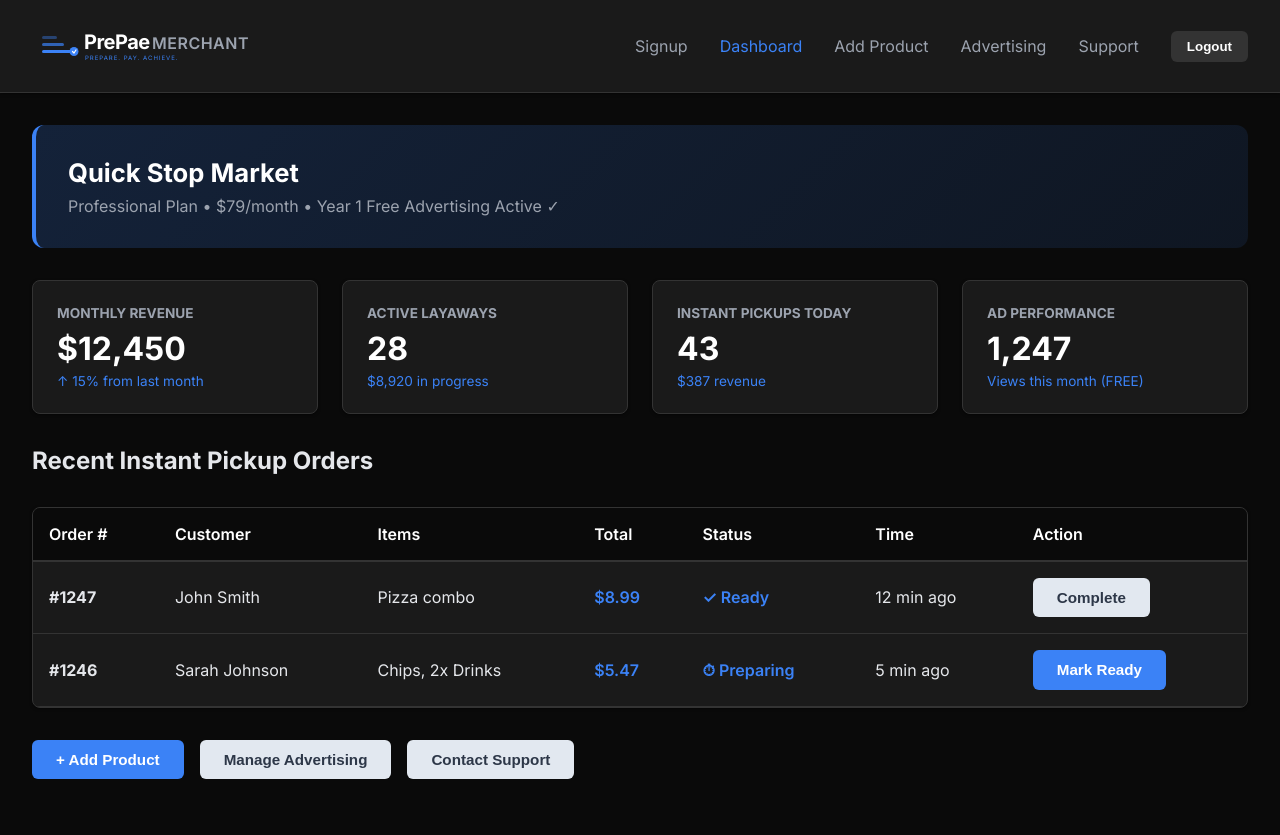
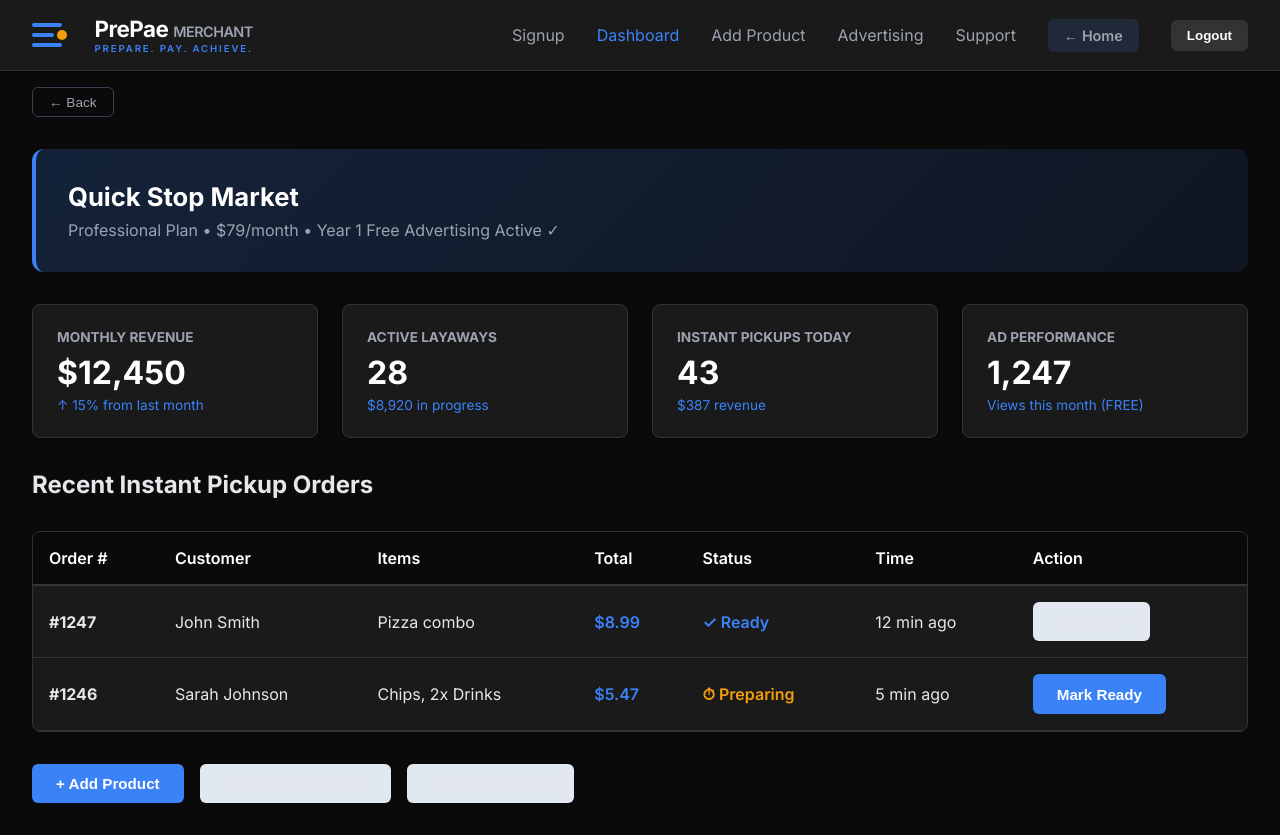
Before and after one commit to aqayali8-ui/prepae-frontend, a plain HTML site: page merchant.html in a window 1280 px wide. Both pictures are taken after a click on the link "Dashboard". Before the commit the page ends 811 px from the top, so only its background shows below. Drawn offline with Linux system fonts and the light colour scheme.

Commit message:
Fix logo, dark card panels, back buttons, home link

```diff
--- a/merchant.html
+++ b/merchant.html
@@ -24,7 +24,7 @@
         .btn { padding: 0.7rem 1.5rem; border-radius: 6px; border: none; cursor: pointer; font-weight: 600; transition: all 0.3s; font-size: 0.95rem; }
         .btn-primary { background: #3b82f6; color: white; }
         .btn-primary:hover { background: #2563eb; transform: translateY(-2px); box-shadow: 0 4px 12px rgba(59,130,246,0.4); }
-        .btn-secondary { background: #e2e8f0; color: #2d3748; }
+        .btn-secondary { background: #e2e8f0; color: #e5e7eb; }
         .btn-secondary:hover { background: #cbd5e0; }
         .btn-success { background: #3b82f6; color: white; }
         .btn-danger { background: #ef4444; color: white; }
@@ -52,7 +52,7 @@
         .form-group input:focus, .form-group select:focus, .form-group textarea:focus { outline: none; border-color: #3b82f6; box-shadow: 0 0 0 3px rgba(59,130,246,0.1); }
         .form-grid { display: grid; grid-template-columns: repeat(auto-fit, minmax(250px, 1fr)); gap: 1rem; }
         .form-hint { font-size: 0.85rem; color: #9ca3af; margin-top: 0.5rem; }
-        .info-box { background: rgba(59,130,246,0.1); border-left: 4px solid #3b82f6; border-radius: 6px; padding: 1rem; margin: 1rem 0; color: #93c5fd; }
+        .info-box { background: rgba(59,130,246,0.1); border-left: 4px solid #f59e0b; border-radius: 6px; padding: 1rem; margin: 1rem 0; color: #fbbf24; }
         .success-box { background: rgba(59,130,246,0.1); border-left: 4px solid #3b82f6; border-radius: 6px; padding: 1rem; margin: 1rem 0; color: #60a5fa; }
         .table-container { background: #1a1a1a; border: 1px solid #333; border-radius: 8px; overflow-x: auto; margin: 2rem 0; box-shadow: 0 1px 3px rgba(0,0,0,0.5); }
         .table { width: 100%; border-collapse: collapse; }
@@ -82,29 +82,20 @@
 <body>
     <header class="header">
         <div class="header-content">
-            <svg width="240" height="60" viewBox="0 0 240 60" xmlns="http://www.w3.org/2000/svg">
-              <rect x="10" y="20" width="15" height="3" rx="1.5" fill="#3b82f6" opacity="0.4"/>
-              <rect x="10" y="27" width="22" height="3" rx="1.5" fill="#3b82f6" opacity="0.7"/>
-              <rect x="10" y="34" width="30" height="3" rx="1.5" fill="url(#goldGrad2)"/>
-              <circle cx="42" cy="35.5" r="4.5" fill="#3b82f6"/>
-              <path d="M 40.5 35.5 L 42 37 L 44 34" stroke="white" stroke-width="1.2" fill="none" stroke-linecap="round" stroke-linejoin="round"/>
-              <defs>
-                <linearGradient id="goldGrad2" x1="0%" y1="0%" x2="100%" y2="0%">
-                  <stop offset="0%" style="stop-color:#3b82f6;stop-opacity:1" />
-                  <stop offset="100%" style="stop-color:#3b82f6;stop-opacity:1" />
-                </linearGradient>
-              </defs>
-              <text x="52" y="33" font-family="Inter, sans-serif" font-size="20" font-weight="700" fill="#ffffff" letter-spacing="-0.5">PrePae</text>
-              <text x="120" y="33" font-family="Inter, sans-serif" font-size="16" font-weight="600" fill="#9ca3af" letter-spacing="0.5">MERCHANT</text>
-              <text x="53" y="44" font-family="Inter, sans-serif" font-size="6" font-weight="500" fill="#3b82f6" letter-spacing="1">PREPARE. PAY. ACHIEVE.</text>
-            </svg>
+            <div style="display:flex;align-items:center;gap:0.9rem;text-decoration:none;">
+              <svg width="48" height="32" viewBox="0 0 48 32" fill="none" xmlns="http://www.w3.org/2000/svg"><rect x="0" y="4" width="30" height="4" rx="2" fill="#3b82f6"/><rect x="0" y="14" width="22" height="4" rx="2" fill="#3b82f6"/><circle cx="30" cy="16" r="5" fill="#f59e0b"/><rect x="0" y="24" width="30" height="4" rx="2" fill="#3b82f6"/></svg>
+              <div style="line-height:1.2;">
+                <div style="font-size:1.4rem;font-weight:800;color:#fff;letter-spacing:-0.5px;">PrePae <span style="font-size:0.9rem;font-weight:600;color:#9ca3af;">MERCHANT</span></div>
+                <div style="font-size:0.6rem;color:#3b82f6;letter-spacing:0.2em;font-weight:600;">PREPARE. PAY. ACHIEVE.</div>
+              </div>
+            </div>
             <nav class="nav">
                 <a onclick="showPage('signup')" class="active">Signup</a>
                 <a onclick="showPage('dashboard')">Dashboard</a>
                 <a onclick="showPage('products')">Add Product</a>
                 <a onclick="showPage('advertising')">Advertising</a>
                 <a onclick="showPage('support')">Support</a>
-                <button class="logout-btn" onclick="logout()">Logout</button>
+                <a href="index.html" style="background:#1f2937;color:#9ca3af;padding:0.5rem 1rem;border-radius:6px;text-decoration:none;font-weight:600;font-size:0.9rem;">← Home</a> <button class="logout-btn" onclick="logout()">Logout</button>
             </nav>
         </div>
     </header>
@@ -173,7 +164,7 @@
                         <li>✓ 24/7 phone support</li>
                         <li>✓ Multi-location support</li>
                         <li>✓ API access</li>
-                        <li><strong style="color: #3b82f6;">✓ Advertising INCLUDED (forever)</strong></li>
+                        <li><strong style="color: #f59e0b;">✓ Advertising INCLUDED (forever)</strong></li>
                     </ul>
                     <button class="btn btn-primary" onclick="selectPlan('Enterprise', 199)" style="width: 100%;">Select Enterprise</button>
                 </div>
@@ -182,7 +173,7 @@
             <div id="applicationForm" style="display: none; margin-top: 3rem;">
                 <h2 style="font-size: 1.6rem; margin-bottom: 1rem;">Complete Your Application</h2>
 
-                <div style="background: white; padding: 2rem; border-radius: 12px; border: 1px solid #e2e8f0; box-shadow: 0 1px 3px rgba(0,0,0,0.1);">
+                <div style="background: #111827; padding: 2rem; border-radius: 12px; border: 1px solid #374151; box-shadow: 0 1px 3px rgba(0,0,0,0.5);">
                     <div class="success-box">
                         Selected Plan: <strong id="selectedPlan">-</strong> at <strong id="selectedPrice">$-</strong>/month<br>
                         <span style="color: #3b82f6; font-weight: 600;">✓ Year 1 Free Advertising Included</span>
@@ -246,7 +237,7 @@
                         </div>
                     </div>
 
-                    <h3 style="font-size: 1.3rem; margin: 2rem 0 1rem; color: #1a202c;">Product Upload Service (Optional)</h3>
+                    <h3 style="font-size: 1.3rem; margin: 2rem 0 1rem; color: #f1f5f9;">Product Upload Service (Optional)</h3>
 
                     <div class="form-group">
                         <label>How many products do you need uploaded?</label>
@@ -282,7 +273,7 @@
                                 </div>
                                 <div style="margin-top: 1rem;">
                                     <label style="font-size: 0.9rem; font-weight: 600; display: block; margin-bottom: 0.5rem;">Payoff duration:</label>
-                                    <select id="splitDuration" style="width: 100%; padding: 0.7rem; border: 1px solid #cbd5e0; border-radius: 6px;" onchange="updateSplitCalc()">
+                                    <select id="splitDuration" style="width: 100%; padding: 0.7rem; border: 1px solid #374151; border-radius: 6px;" onchange="updateSplitCalc()">
                                         <option value="3">3 months (+$42/mo)</option>
                                         <option value="6" selected>6 months (+$21/mo) - Recommended</option>
                                         <option value="12">12 months (+$10/mo) - Easiest</option>
@@ -308,7 +299,7 @@
     </div>
 
     <!-- DASHBOARD PAGE -->
-    <div id="dashboard" class="page">
+    <div id="dashboard" class="page"><div class="container" style="padding-bottom:0;padding-top:1rem;"><button onclick="showPageDirect('signup')" style="background:none;border:1px solid #374151;color:#9ca3af;padding:0.4rem 1rem;border-radius:6px;cursor:pointer;font-size:0.85rem;">← Back</button></div>
         <div class="container">
             <div class="merchant-banner">
                 <h2>Quick Stop Market</h2>
@@ -368,7 +359,7 @@
                             <td>Sarah Johnson</td>
                             <td>Chips, 2x Drinks</td>
                             <td style="color: #3b82f6; font-weight: 600;">$5.47</td>
-                            <td><span style="color: #3b82f6; font-weight: 600;">⏱ Preparing</span></td>
+                            <td><span style="color: #f59e0b; font-weight: 600;">⏱ Preparing</span></td>
                             <td>5 min ago</td>
                             <td><button class="btn btn-primary" onclick="markReady(this)">Mark Ready</button></td>
                         </tr>
@@ -385,12 +376,12 @@
     </div>
 
     <!-- ADD PRODUCT PAGE -->
-    <div id="products" class="page">
+    <div id="products" class="page"><div class="container" style="padding-bottom:0;padding-top:1rem;"><button onclick="showPageDirect('dashboard')" style="background:none;border:1px solid #374151;color:#9ca3af;padding:0.4rem 1rem;border-radius:6px;cursor:pointer;font-size:0.85rem;">← Back</button></div>
         <div class="container">
             <h1>Add Product</h1>
             <p class="subtitle">Add products for layaway or instant pickup</p>
 
-            <div style="background: white; padding: 2rem; border-radius: 12px; border: 1px solid #e2e8f0; box-shadow: 0 1px 3px rgba(0,0,0,0.1);">
+            <div style="background: #111827; padding: 2rem; border-radius: 12px; border: 1px solid #374151; box-shadow: 0 1px 3px rgba(0,0,0,0.5);">
 
                 <div class="form-group">
                     <label>Product Image *</label>
@@ -450,12 +441,12 @@
     </div>
 
     <!-- ADVERTISING PAGE -->
-    <div id="advertising" class="page">
+    <div id="advertising" class="page"><div class="container" style="padding-bottom:0;padding-top:1rem;"><button onclick="showPageDirect('dashboard')" style="background:none;border:1px solid #374151;color:#9ca3af;padding:0.4rem 1rem;border-radius:6px;cursor:pointer;font-size:0.85rem;">← Back</button></div>
         <div class="container">
             <h1>Advertising Tools <span class="badge-free" style="margin-left: 1rem;">YEAR 1 FREE</span></h1>
             <p class="subtitle">Promote your products and reach more customers</p>
 
-            <div style="background: white; padding: 2rem; border-radius: 12px; border: 1px solid #e2e8f0; box-shadow: 0 1px 3px rgba(0,0,0,0.1);">
+            <div style="background: #111827; padding: 2rem; border-radius: 12px; border: 1px solid #374151; box-shadow: 0 1px 3px rgba(0,0,0,0.5);">
 
                 <div class="ad-tools-grid">
                     <button class="btn btn-primary" onclick="runPromotion()">📢 Run Promotion</button>
@@ -493,12 +484,12 @@
     </div>
 
     <!-- SUPPORT PAGE -->
-    <div id="support" class="page">
+    <div id="support" class="page"><div class="container" style="padding-bottom:0;padding-top:1rem;"><button onclick="showPageDirect('dashboard')" style="background:none;border:1px solid #374151;color:#9ca3af;padding:0.4rem 1rem;border-radius:6px;cursor:pointer;font-size:0.85rem;">← Back</button></div>
         <div class="container">
             <h1>Contact Support</h1>
             <p class="subtitle">Send a message to platform support</p>
 
-            <div style="background: white; padding: 2rem; border-radius: 12px; border: 1px solid #e2e8f0; box-shadow: 0 1px 3px rgba(0,0,0,0.1); max-width: 800px;">
+            <div style="background: #111827; padding: 2rem; border-radius: 12px; border: 1px solid #374151; box-shadow: 0 1px 3px rgba(0,0,0,0.5); max-width: 800px;">
                 <div class="form-group">
                     <label>Subject *</label>
                     <input type="text" id="supportSubject" placeholder="Brief description of your issue">
@@ -560,6 +551,12 @@
         let uploadedImage = null;
 
         // Navigation
+        function showPageDirect(pageId) {
+            document.querySelectorAll('.page').forEach(p => p.classList.remove('active'));
+            document.querySelectorAll('.nav a').forEach(a => a.classList.remove('active'));
+            document.getElementById(pageId).classList.add('active');
+            window.scrollTo(0, 0);
+        }
         function showPage(pageId) {
             document.querySelectorAll('.page').forEach(p => p.classList.remove('active'));
             document.querySelectorAll('.nav a').forEach(a => a.classList.remove('active'));
@@ -746,7 +743,7 @@
             newRow.innerHTML = `
                 <td><strong>#${Math.floor(Math.random() * 1000)}</strong></td>
                 <td>${subject}</td>
-                <td><span style="color: #3b82f6; font-weight: 600;">⏱ Pending</span></td>
+                <td><span style="color: #f59e0b; font-weight: 600;">⏱ Pending</span></td>
                 <td>Just now</td>
                 <td><button class="btn btn-secondary" onclick="viewTicket(0)">View</button></td>
             `;
```
